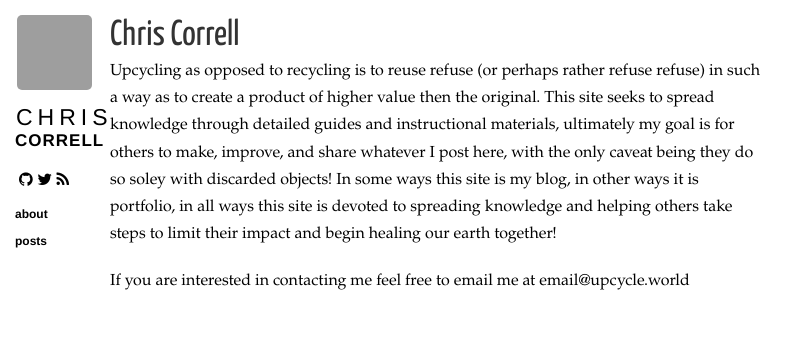
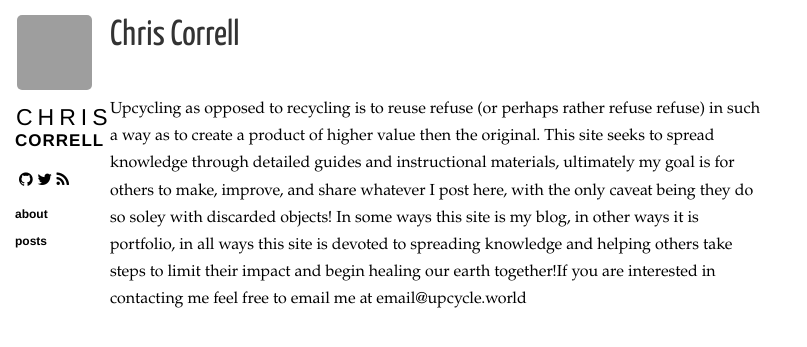
Before and after one commit to upcycleworld/upcycleworld.github.io, a Jekyll site: the page built from about.html, in a window 1280 px wide, cut to the strip 0-347 px from the top of the page. Shown: the whole strip, without its empty margins (0-807 px from the left). Built offline with Jekyll 4.4.1, drawn with Linux system fonts in a browser that asks for light colours; nearby versions of some CDN libraries; grey boxes are pictures that could not be loaded.

```diff
--- a/about.html
+++ b/about.html
@@ -6,8 +6,7 @@ title: "About"
 <!-- You can edit this whole page, remove it, or use it as basis for any non-post pages you have. -->
 <section class="content">
   <h1>{{ site.name }}</h1>
-
-  <p>Upcycling as opposed to recycling is to reuse refuse (or perhaps rather refuse refuse) in such a way as to create a product of higher value then the original. This site seeks to spread knowledge through detailed guides and instructional materials, ultimately my goal is for others to make, improve, and share whatever I post here, with the only caveat being they do so soley with discarded objects! In some ways this site is my blog, in other ways it is portfolio, in all ways this site is devoted to spreading knowledge and helping others take steps to limit their impact and begin healing our earth together!</p>
-
-<p>If you are interested in contacting me feel free to email me at email@upcycle.world</p>
+  <br>
+  <br>
+  <p>Upcycling as opposed to recycling is to reuse refuse (or perhaps rather refuse refuse) in such a way as to create a product of higher value then the original. This site seeks to spread knowledge through detailed guides and instructional materials, ultimately my goal is for others to make, improve, and share whatever I post here, with the only caveat being they do so soley with discarded objects! In some ways this site is my blog, in other ways it is portfolio, in all ways this site is devoted to spreading knowledge and helping others take steps to limit their impact and begin healing our earth together!If you are interested in contacting me feel free to email me at email@upcycle.world</p>
 </section>
```
